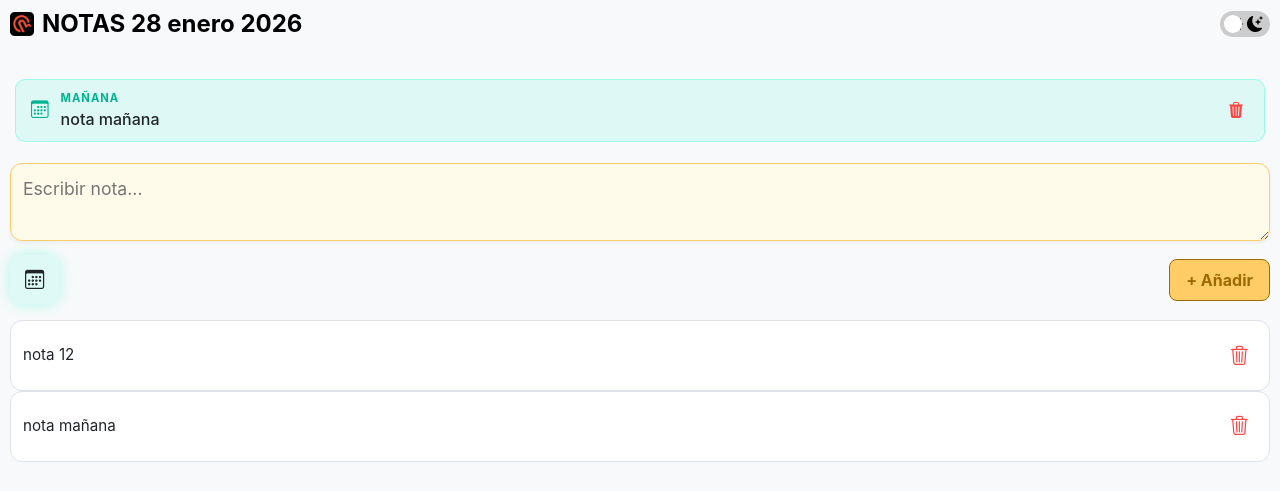
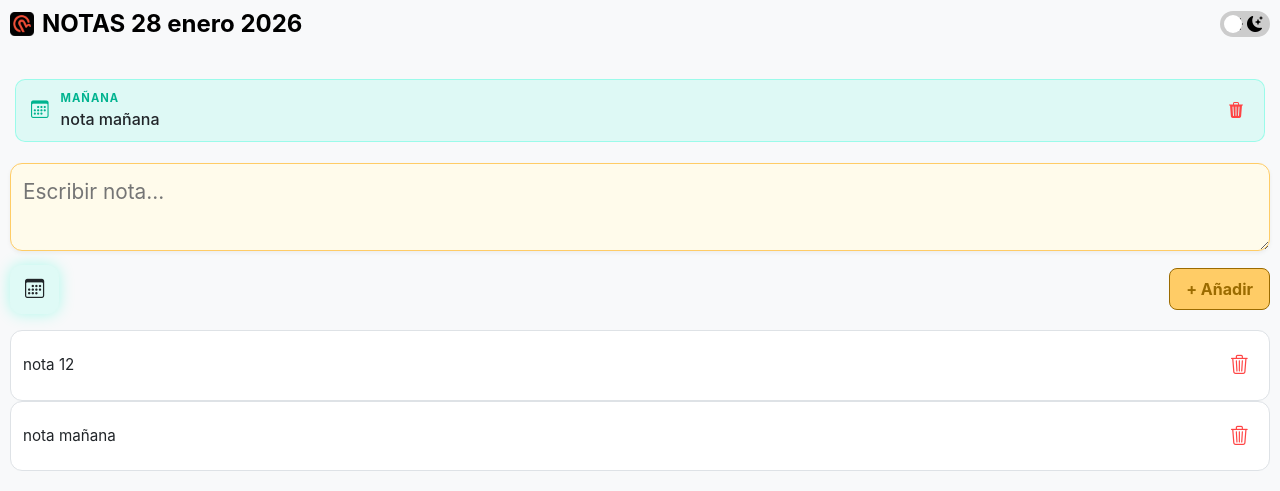
Before and after one commit to jongelai/notegeli, a Flask app: page / in a window 1280 px wide. Shown: the top 491 px of the page. Run offline with Flask 3, Linux system fonts and the light colour scheme; the visitor is signed in with stand-in values (Sample User, id 1).

Commit message:
Actualizar notegeli.css

```diff
--- a/static/notegeli.css
+++ b/static/notegeli.css
@@ -72,7 +72,7 @@ body, html {
    ========================================= */
 .textarea {
     width: 100%;
-    font-size: 1.1rem;
+    font-size: 1.3rem;
     background: var(--bg-textarea);
     border: 1px solid var(--accent);
     border-radius: 12px;
```
